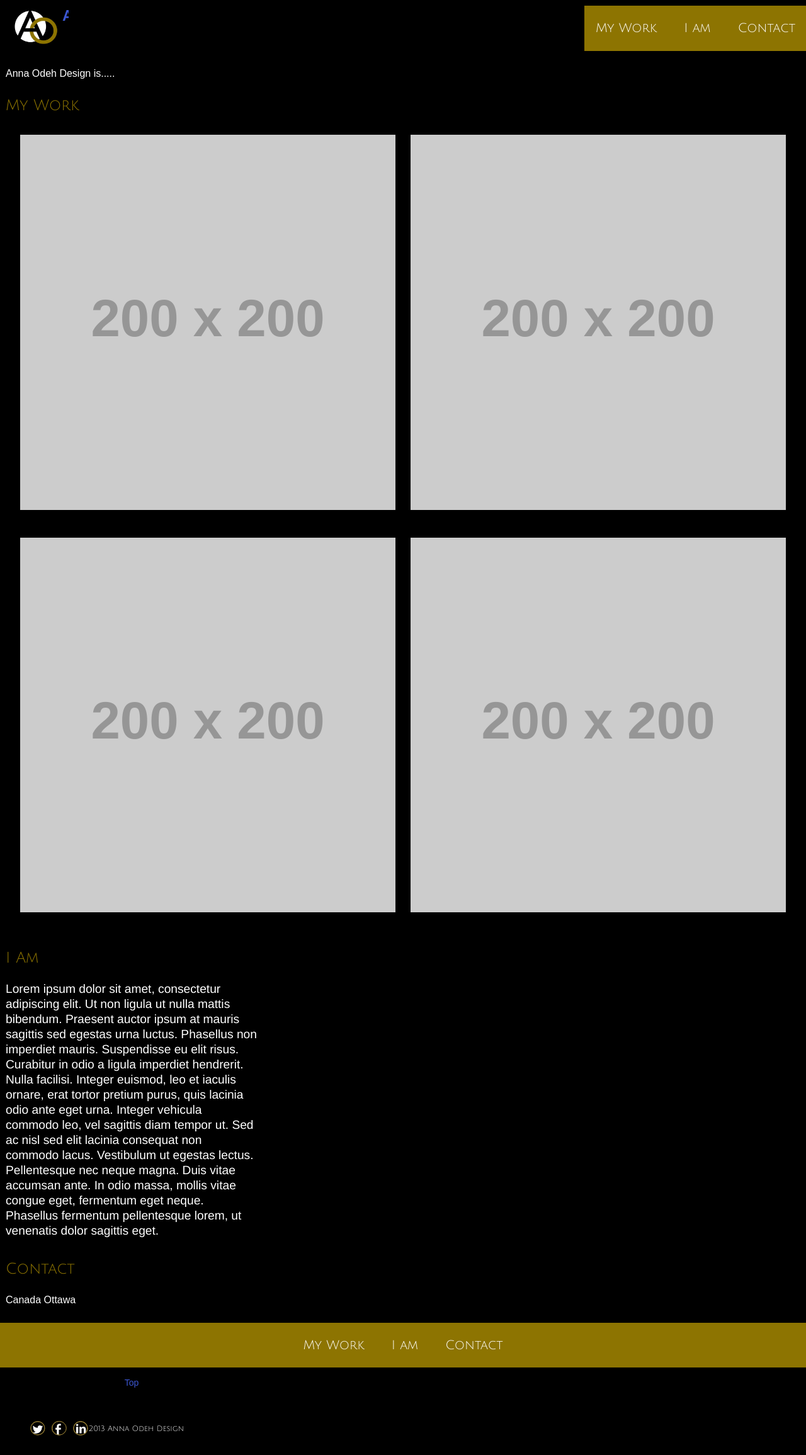
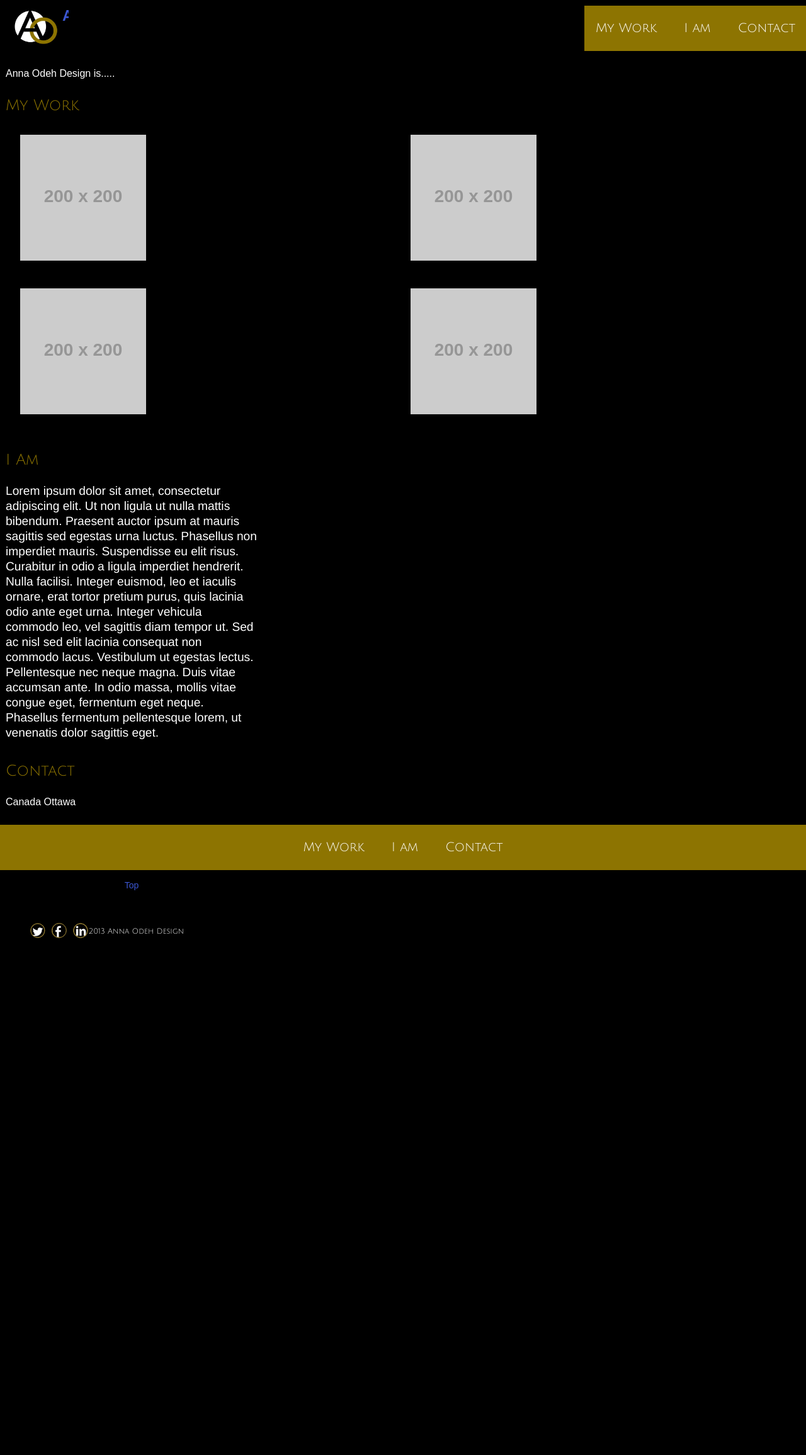
Before and after one commit to odehanna/odehanna.github.io, a Jekyll site: the page built from portfolio.html, in a window 1280 px wide. Shown: the whole page at 63% size. Built offline with Jekyll 4.4.1, drawn with Linux system fonts in a browser that asks for light colours; Markdown is read by kramdown in place of the engine named in the settings; after the commit the page ends 1521 px from its top, so only the background shows below that.

Commit message:
css changes

```diff
--- a/css/main.css
+++ b/css/main.css
@@ -287,7 +287,7 @@ a:active {
 
 .work-list img {
 	display: block;
-	width: 100%;
+	width: 200px;
 }
 
 .work-list a,
@@ -348,278 +348,6 @@ a:active {
 	text-align: center;
 }
 
-ul,
-ol {
-	margin: 1.5rem 0;
-}
-
-sup {
-	line-height: 1px;
-}
-
-a,
-a:link,
-a:visited {
-	color: #3c57d3;
-	text-decoration: none;
-}
-
-a:hover,
-a:focus,
-a:active {
-	border-color: #1636c5;
-
-	color: #1636c5;
-}
-
-.masthead {
-	margin: 0 0 1.5rem;
-}
-
-.masthead-top {
-	overflow: hidden;
-	position: relative;
-}
-
-.logo-wrapper {
-	margin: 0;
-	padding: 0;
-
-	font-size: 1rem;
-}
-
-.logo,
-.logo:link,
-.logo:visited {
-	float: left;
-	height: 70px;
-	margin: 0 10px 0 0;
-	padding: 0;
-	width: 90px;
-
-	background: transparent url("../img/logo.jpg") no-repeat left top;
-	background-size: 90px auto;
-	border: 0;
-
-	font-size: 1.5rem;
-	line-height: 1.3;
-	text-indent: 100%;
-	white-space: nowrap;
-}
-
-.lede {
-}
-
-.nav-btn,
-.nav-btn:link,
-.nav-btn:visited {
-	bottom: 0;
-	height: 40px;
-	overflow: hidden;
-	position: absolute;
-	right: 0;
-	width: 46px;
-
-	background: transparent url("../img/icon-nav.svg") no-repeat 0 0;
-	border: 0;
-
-	text-indent: 100%;
-	white-space: nowrap;
-
-
-}
-
-
-.nav-btn:hover,
-.nav-btn:focus,
-.nav-btn:active {
-	background-color: #000;
-	background-position: 0 -40px;
-}
-
-.nav-btn[data-state="active"] {
-	background-color: #000;
-	background-position: -46px -40px;
-}
-
-.nav {
-	margin: 0 -10px;
-	overflow: hidden;
-	padding: 0;
-	font-family: 'Julius Sans One', sans-serif;
-
-	background-color: #8d7401;
-}
-
-.nav > ul {
-	margin: 0;
-	overflow: hidden;
-	padding: 0.8rem 0;
-
-	list-style-type: none;
-	font-size: 1.25rem;
-}
-
-.nav a,
-.nav a:link,
-.nav a:visited {
-	display: block;
-	padding: 0.5rem 10px;
-
-	border: 0;
-
-	color: #FFF;
-	text-decoration: none;
-}
-
-.nav a:hover,
-.nav a:focus,
-.nav a:active {
-
-
-	color: #000;
-}
-
-.nav-bottom {
-	margin-top: 1.5rem;
-}
-
-.nav-top {
-	max-height: 0;
-
-	-moz-transition: all 250ms linear;
-	-o-transition: all 250ms linear;
-	-webkit-transition: all 250ms linear;
-	transition: all 250ms linear;
-}
-
-.nav-top[data-state="expanded"] {
-	max-height: 14rem;
-}
-
-@media only screen and (min-width: 20em){
-
-	.nav li{
-		float: left;
-		width: 50%;
-	}
-}
-
-@media only screen and (min-width: 30em){
-
-	.nav{
-		text-align: center;
-	}
-
-
-	.nav li{
-		display: inline-block;
-		float: none;
-		margin: 0 0.5rem;
-		width: auto;
-		}
-
-	.nav-btn{
-		display: none;
-	}
-
-	.nav-top{
-		max-height: 5rem;
-	}
-}
-
-@media only screen and (min-width: 50em){
-
-	.nav-top{
-		float: right;
-	}
-
-	.masthead-top{
-		float:left;
-	}
-}
-
-.work-list {
-	margin: 0 -10px;
-	padding: 0;
-
-	list-style-type: none;
-	text-align: center;
-}
-
-.work-list li {
-	display: inline-block;
-	width: 48%;
-}
-
-.work-list figure {
-	display: block;
-	margin: 0;
-	padding: 10px;
-}
-
-.work-list img {
-	display: block;
-	width: 100%;
-}
-
-.work-list a,
-.work-list a:link,
-.work-list a:visited {
-	display: block;
-
-	border: 0;
-
-	color: #000;
-	font-weight: bold;
-	text-decoration: none;
-}
-
-.work-list a:hover,
-.work-list a:focus,
-.work-list a:active {
-	background-color: #e2e2e2;
-	border-radius: 6px;
-}
-
-
-.site-footer {
-	padding: 0 0 1rem;
-
-}
-
-
-
-
-@media only screen and (min-width: 30em){
-	.stats-list li{
-		float: left;
-		width: 50%;
-
-	}
-}
-
-@media only screen and (min-width: 50em){
-
-}
-
-.copyright,
-.source {
-	font-size: 0.75rem;
-	text-align: center;
-}
-
-.copyright {
-	font-family: 'Julius Sans One', sans-serif;
-	margin-bottom: 0;
-	margin-top: 1.5rem;
-}
-
-.top-link {
-	color:#F0F;
-	font-size: 0.875rem;
-	text-align: center;
-}
 
 
 @media only screen and (min-width: 30em){
@@ -694,7 +422,7 @@ margin-right: 10px;
 	margin:0 auto;
 }
 
-#workmed li{
+/*#workmed li{
 	display:none;
 }
 
@@ -773,7 +501,7 @@ margin-right: 10px;
 	display: none;
 }
 }*/
-/*Portfolio*/
+/*Portfolio*/*/
 
 
 /*footer*/
```
